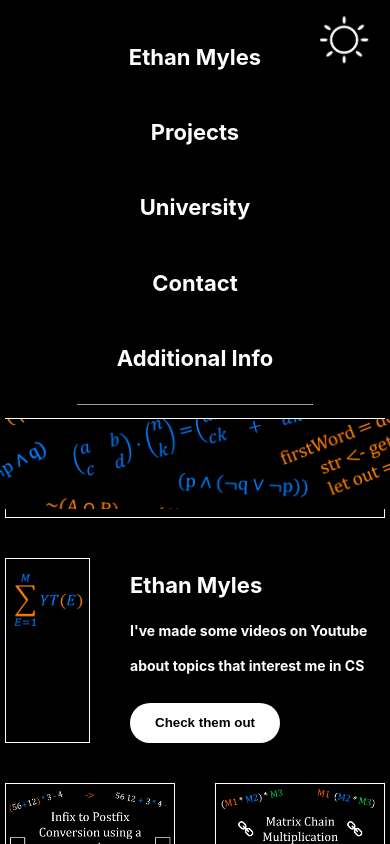
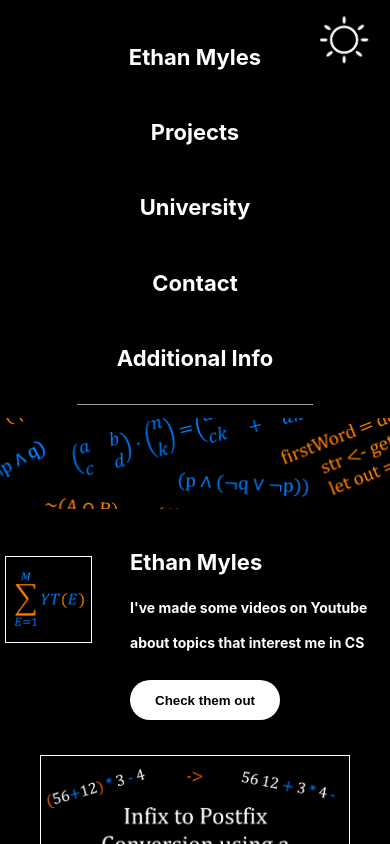
Before and after one commit to Ethan-Myles/website, a React (Create React App) app: page /additional-info in a window 390 px wide. Built offline with nearby package versions, Linux system fonts and the light colour scheme.

Commit message:
additional info V2

```diff
--- a/src/components/AdditionalInfo/AdditionalInfo.js
+++ b/src/components/AdditionalInfo/AdditionalInfo.js
@@ -25,12 +25,12 @@ function AdditionalInfo() {
       <div className={styles['video-container']}>
         <div className={styles['video']}>
           <a href="https://www.youtube.com/watch?v=Ue3VrbsTw9M&t=4s" target="_blank" rel="noopener noreferrer">
-            <img src={videoImage} alt="infix to postfix conversion using a stack" className={styles['logo-image']}></img>
+            <img src={videoImage} alt="infix to postfix conversion using a stack" className={styles['video-image']}></img>
           </a>
         </div>
         <div className={styles['video']}>
           <a href="https://www.youtube.com/watch?v=AhSlgQGKQyo" target="_blank" rel="noopener noreferrer">
-            <img src={videoTwoImage} alt="matrix chain multiplication" className={styles['logo-image']}></img>
+            <img src={videoTwoImage} alt="matrix chain multiplication" className={styles['videoTwo-image']}></img>
           </a>
         </div>
       </div>
--- a/src/components/AdditionalInfo/additionalinfo.module.css
+++ b/src/components/AdditionalInfo/additionalinfo.module.css
@@ -67,15 +67,20 @@
 .additional-info-button {
     width: 150px;
     height: 40px;
-  background-color: white;
-  color: black;
     border: none;
     border-radius: 20px;
     cursor: pointer;
+    background-color: var(--text-colour);
+    color: var(--text-colour-reverse);
     font-weight: 600;
     transition: background-color ease;
     margin-top: 20px;
 }
+
+.additional-info-button:hover {
+    background-color: var(--additional-info-button-hover-colour);
+}
+
 
 .container > div.video{
     grid-area: video;
@@ -83,10 +88,6 @@
 
 .container > div.video-two{
     grid-area: videoTwo;
-}
-
-.additional-info-button:hover {
-  background-color: #dbdbdb;
 }
 
 .logo-image{
@@ -114,6 +115,28 @@
         max-width: 180%;
         height: auto;
         margin-left: -40%;
+    }
+    .container > div.banner{
+        border: none;
+    }
+    .container > div.logo{
+        border: none;
+    }
+    .logo-image{
+        border: 1px solid white;
+    }
+    .container > div.info{
+        text-align: left;
+        line-height: 2.5;
+        margin-top: -21px; /*This isn't good practice*/
+    }
+    .video-container {
+        display: grid;
+        grid-template-areas:
+        "video"
+        "videoTwo";
+        grid-template-columns: 1fr;
+        padding: 0 40px;
     }
 }
 
--- a/src/components/PageNotFound/pagenotfound.module.css
+++ b/src/components/PageNotFound/pagenotfound.module.css
@@ -10,7 +10,7 @@
 .pnf-title h1 {
     font-size: 30vw;
     text-align: center;
-    margin-top: -200px; /*Not good practice*/
+    margin-top: -200px; /*This isn't good practice*/
     margin-bottom: 40px;
 }
 
@@ -24,7 +24,7 @@
     height: auto;
     opacity: 0.5;
     display: block;
-    margin: -200px auto 0; /*Not good practice*/
+    margin: -200px auto 0; /*This isn't good practice*/
     margin-bottom: 10px;
 }
 
--- a/src/styles/globals.css
+++ b/src/styles/globals.css
@@ -1,16 +1,18 @@
 :root {
+    --background-dark: #000000;
     --background-light: #ffffff;
-    --background-dark: #000000;
+    --text-dark: #ffffff;
     --text-light: #000000;
-    --text-dark: #ffffff;
+    --link-dark: #ffffff;
     --link-light: #000000;
-    --link-dark: #ffffff;
+    --typing-colour-dark:  #007fff;
     --typing-colour-light: #007fff;
-    --typing-colour-dark: #007fff;
     --contact-button-colour-dark: #212121;
     --contact-button-colour-light: #dddddd;
     --contact-shadow-colour-dark: #4d4d4d;
     --contact-shadow-colour-light: #000000;
+    --additional-info-button-hover-colour-dark: #dbdbdb;
+    --additional-info-button-hover-colour-light: #212121;
 }
 
 body,
@@ -41,7 +43,7 @@ html, body {
     height: 100%;
     font-weight: bold;
     line-height: 1.6;
-    background-color: var(--background-dark);
+    --background-colour: var(--background-dark);
     transition: all 1s ease;
     overflow-x: hidden;
     position: relative;
@@ -67,17 +69,21 @@ p {
 body.dark {
     background-color: var(--background-dark);
     --text-colour: var(--text-dark);
+    --text-colour-reverse: var(--text-light);
     --typing-colour: var(--typing-colour-dark);
     --contact-colour: var(--contact-button-colour-dark);
     --contact-shadow-colour: var(--contact-shadow-colour-dark);
+    --additional-info-button-hover-colour: var(--additional-info-button-hover-colour-dark);
 }
 
 body:not(.dark) {
     background-color: var(--background-light);
     --text-colour: var(--text-light);
+    --text-colour-reverse: var(--text-dark);
     --typing-colour: var(--typing-colour-light);
     --contact-colour: var(--contact-button-colour-light);
     --contact-shadow-colour: var(--contact-shadow-colour-light);
+    --additional-info-button-hover-colour: var(--additional-info-button-hover-colour-light);
 }
 
 body.dark p {
```
Lines whose indentation alone changed are shown as unchanged.
